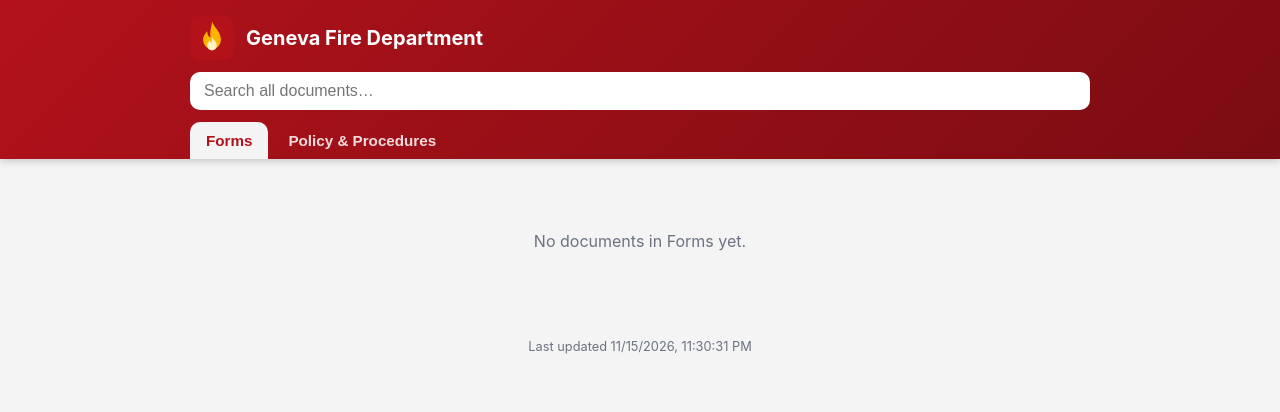
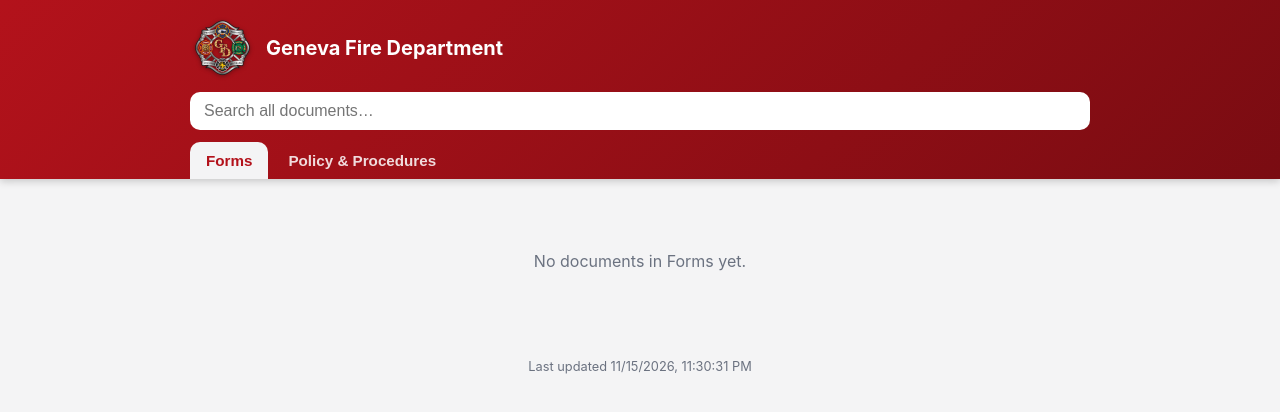
Before and after one commit to pstg163/geneva-fd-app, a plain HTML site: page index.html in a window 1280 px wide. Drawn offline with Linux system fonts and the light colour scheme.

Commit message:
Use GFD logo

```diff
--- a/index.html
+++ b/index.html
@@ -6,8 +6,8 @@
 <title>Geneva Fire Department</title>
 <meta name="theme-color" content="#b3121b">
 <link rel="manifest" href="manifest.webmanifest">
-<link rel="icon" href="icon.svg" type="image/svg+xml">
-<link rel="apple-touch-icon" href="icon.svg">
+<link rel="icon" href="icon-192.png" type="image/png">
+<link rel="apple-touch-icon" href="apple-touch-icon.png">
 <meta name="apple-mobile-web-app-capable" content="yes">
 <meta name="apple-mobile-web-app-title" content="Geneva FD">
 <link rel="stylesheet" href="style.css">
@@ -15,7 +15,7 @@
 <body>
 <header>
   <div class="brand">
-    <img src="icon.svg" alt="" class="logo">
+    <img src="logo.png" alt="Geneva Fire Department logo" class="logo">
     <div>
       <h1>Geneva Fire Department</h1>
     </div>
--- a/style.css
+++ b/style.css
@@ -3,7 +3,7 @@
 body{margin:0;font-family:-apple-system,BlinkMacSystemFont,"Segoe UI",Roboto,Arial,sans-serif;background:var(--bg);color:var(--text)}
 header{background:linear-gradient(135deg,var(--red),var(--dark));color:#fff;padding:16px 16px 0;position:sticky;top:0;z-index:5;box-shadow:0 2px 8px rgba(0,0,0,.2)}
 .brand{display:flex;align-items:center;gap:12px;max-width:900px;margin:0 auto}
-.logo{width:44px;height:44px}
+.logo{width:64px;height:64px;filter:drop-shadow(0 1px 2px rgba(0,0,0,.35))}
 h1{font-size:1.25rem;margin:0}
 .sub{margin:2px 0 0;font-size:.85rem;opacity:.85}
 #search{display:block;width:100%;max-width:900px;margin:12px auto 0;padding:10px 14px;border-radius:10px;border:none;font-size:1rem}
```
Also changed, not shown: apple-touch-icon.png (added), icon-192.png (added), icon-512.png (added), icon.svg (deleted), logo.png (added), manifest.webmanifest.
